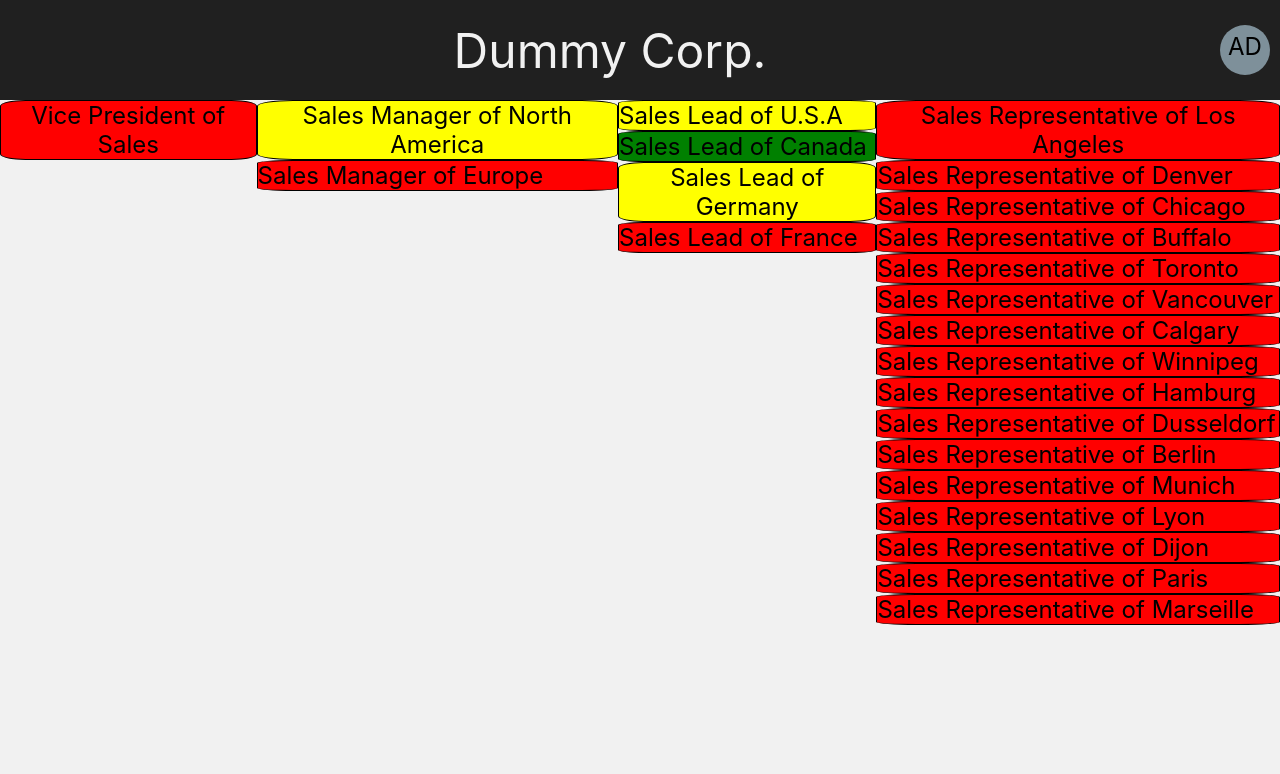
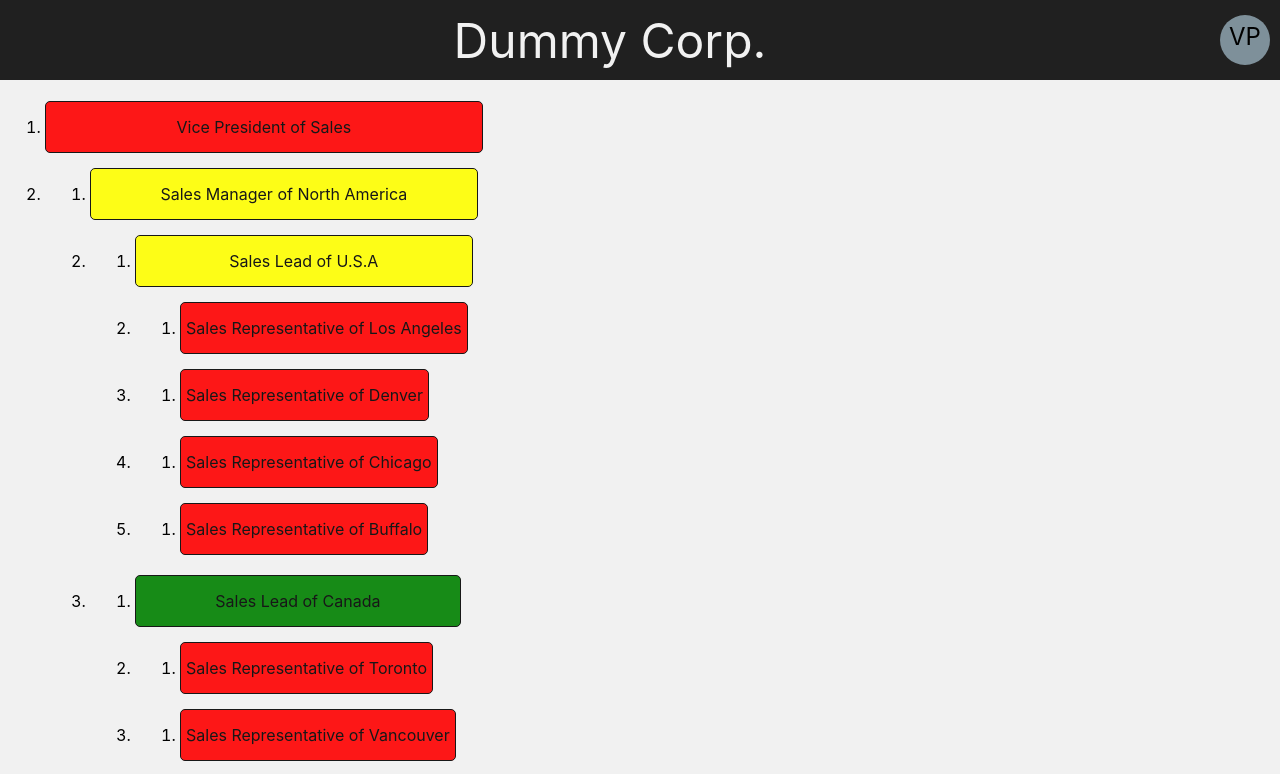
Before and after one commit to Afoy-1995/Xactly-Challenge, a React (Create React App) app: page / in a window 1280 px wide. Shown: the top 774 px of the page. Built offline with nearby package versions, Linux system fonts and the light colour scheme.

Commit message:
Fixed logic error that was causing me issues

```diff
--- a/src/App.js
+++ b/src/App.js
@@ -1,28 +1,22 @@
 import { useEffect, useState } from 'react';
 import { ThemeProvider } from 'styled-components'
 import db from './dummy_db/db.json';
-import { Dummybase } from './dummy_db/db'
 import DashBoard from './DashBoard';
 
 const App = () => {
-  const dummyDb = new Dummybase()
   const [profiles, setProfiles] = useState({})
   const currentUser = {
       id: "admin",
-      position: -1,
-      manages: [0, 1, 2, 3],
+      position: 0,
+      manages: [1, 2, 3],
       continent: "N/A",
       country: "N/A",
       city: "N/A"
   };
   // This simulates a GET request and a database creation has aspects of a RESTful API
   useEffect(() => {
-    dummyDb.createDummyUser(currentUser)
-    for (let i = 0; i < db.hierarchy.length; i++) {
-      dummyDb.createDummyUser(db.hierarchy[i])
-    }
-    setProfiles(dummyDb.profiles)
-  }, [])
+    setProfiles(db.hierarchy)
+  })
 
   return (
       <div>
--- a/src/DashBoard.js
+++ b/src/DashBoard.js
@@ -10,11 +10,10 @@ const Root = styled.div`
     flex-wrap: flex;
     flex-direction: column;
     background-color: #f1f1f1;
+    min-height: 100vh;
 `
 const HierarchyContainer = styled.div`
-    display: flex;
-    flex-wrap: flex;
-    flex-direction: row;
+    flex-direction: column;
 `
 
 const DashBoard  = ({user, corps, profiles}) => {
@@ -23,7 +22,7 @@ const DashBoard  = ({user, corps, profiles}) => {
     const [currList, setList] = useState(profiles)
     useEffect(() => {
         const interval = setInterval(() => {
-            window.location.reload(3000)
+            window.location.reload(false)
         }, 1800000);
         setUser(user)
         setCorps(corps)
--- a/src/components/dashboard/TopBar.js
+++ b/src/components/dashboard/TopBar.js
@@ -6,7 +6,7 @@ import AvatarContainer from "./AvatarContainer";
 const Root = styled.div`
     display: flex;
     width: 100%;
-    height: 100px;
+    height: 80px;
     background-color: #202020;
     flex-flow: row;
 `
--- a/src/components/hierarchy/HierarchyFeed.js
+++ b/src/components/hierarchy/HierarchyFeed.js
@@ -1,52 +1,37 @@
-import React, {useEffect, useState} from "react";
+import React, { useEffect, useState } from "react";
 import styled from "styled-components/macro";
 import HierarchyNode from "./HierarchyNode";
 
 const Root = styled.div`
     display: flex;
-    min-height: 100vh;
+    flex-direction: row;
+    margin: 5px;
 `
 
-const List = styled.div`
+const List = styled.ol`
     display: flex;
     flex-direction: column;
 `
 
-const HierarchyFeed = ({list}) => {
-    const [positionGroups, setPositionGroups] = useState({})
+const HierarchyFeed = ({ list }) => {
+    const [listModel, setListModel] = useState(list)
 
     useEffect(() => {
-        createOrgChart(list)
+        setListModel(list)
     }, [list])
 
-    function createOrgChart(list) {
-        let arr = []
-        for (const id in list) {
-            const user = list[id]
-            arr.push(user)
-        }
-        arr = arr.sort()
-        const groupPositions = arr.reduce((rv, x) => {
-            (rv[x['position']] = rv[x['position']] || []).push(x);
-            return rv
-        }, {})
 
-        setPositionGroups(groupPositions)
-    }
 
+
+    // create a dynamic ordered list
     return (
         <Root>
-            {Object.keys(positionGroups).map((v) => {
-                if (v !== "-1") {
-                    return(
-                        <List key={v}>
-                            {positionGroups[v].map((user) => {
-                               return ( <HierarchyNode user={user} /> )
-                            })}
-                        </List>
-                    )
-                }
-            })}
+            <List>
+                {listModel ? <li><HierarchyNode user={listModel}/></li> : null}
+                {listModel.manages !== undefined && listModel.manages !== null && listModel.manages.length > 0 ? listModel.manages.map((elem) => {
+                    return <li><HierarchyFeed list={elem} /> </li>
+                }): null}
+            </List>
         </Root>
     )
 }
--- a/src/components/hierarchy/HierarchyNode.js
+++ b/src/components/hierarchy/HierarchyNode.js
@@ -6,17 +6,37 @@ const Root = styled.div`
     display: flex;
     border-style: solid;
     border-width: 0.5px;
-    border-radius: 10%;
+    border-radius: 5px;
     text-align: center;
     background-color: ${({status_color}) => (status_color)};
+    opacity: 0.9;
+    min-height: 50px;
+    min-width: 100px;
+    margin-top: auto;
+    margin-bottom: auto;
 `
 const PositionText = styled.div`
-    font-size: 24px;
     text-align: center;
+    margin: auto;
+    padding-left: 5px;
+    padding-right: 5px;
+`
+
+const CreateLineToNext = styled.div`
+    display: flex;
+    width: 150px;
+    height: 5px;
+`
+
+const CreateLineToPrev = styled.div`
+    display: flex;
+    width: 150px;
+    height: 5px;
 `
 
 const HierarchyNode = ({user}) => {
-    const [position, setPosition] = useState("Vice President of Sales")
+    console.log(user)
+    const [position, setPosition] = useState("")
     const [status, setStatus] = useState("blue")
 
     useEffect(() => {
@@ -46,11 +66,15 @@ const HierarchyNode = ({user}) => {
     }, [user.position])
 
     return (
-        <Root status_color={status}>
-            <PositionText>
-                {position}
-            </PositionText>
-        </Root>
+        <>
+            {user.position !== 0 ? <CreateLineToPrev /> : null}
+            <Root status_color={status}>
+                <PositionText>
+                    {position}
+                </PositionText>
+            </Root>
+            {user.manages ? <CreateLineToNext /> : null}
+        </>
     );
 }
 
--- a/src/dummy_db/db.js
+++ b/src/dummy_db/db.js
@@ -86,6 +86,6 @@ export class Dummybase {
     }
 
     get profiles() {
-        return this.database
+        return Object.values(this.database)
     }
 }
--- a/src/dummy_db/db.json
+++ b/src/dummy_db/db.json
@@ -1,190 +1,194 @@
-
 {
     "company": "Dummy Corp.",
-    "hierarchy": [
-        {
+    "hierarchy": {
         "position": 0,
-            "manages": [1, 2, 3],
         "status": "critical",
         "continent": "N/A",
         "country": "N/A",
-            "city": "N/A"
+        "city": "N/A",
+        "manages": [
+            {
+                "position": 1,
+                "status": "warning",
+                "continent": "North America",
+                "country": "N/A",
+                "city": "N/A",
+                "manages": [
+                    {
+                        "position": 2,
+                        "status": "warning",
+                        "continent": "North America",
+                        "country": "U.S.A",
+                        "city": "N/A",
+                        "manages": [
+                            {
+                                "position": 3,
+                                "status": "critical",
+                                "continent": "North America",
+                                "country": "U.S.A",
+                                "city": "Los Angeles",
+                                "manages": null
+                            },
+                            {
+                                "position": 3,
+                                "status": "critical",
+                                "continent": "North America",
+                                "country": "U.S.A",
+                                "city": "Denver",
+                                "manages": null
+                            },
+                            {
+                                "position": 3,
+                                "status": "critical",
+                                "continent": "North America",
+                                "country": "U.S.A",
+                                "city": "Chicago",
+                                "manages": null
+                            },
+                            {
+                                "position": 3,
+                                "status": "critical",
+                                "continent": "North America",
+                                "country": "U.S.A",
+                                "city": "Buffalo",
+                                "manages": null
+                            }
+                        ]
+                    },
+                    {
+                        "position": 2,
+                        "status": "normal",
+                        "continent": "North America",
+                        "country": "Canada",
+                        "city": "N/A",
+                        "manages": [
+                            {
+                                "position": 3,
+                                "status": "critical",
+                                "continent": "North America",
+                                "country": "Canada",
+                                "city": "Toronto",
+                                "manages": null
+                            },
+                            {
+                                "position": 3,
+                                "status": "critical",
+                                "continent": "North America",
+                                "country": "Canada",
+                                "city": "Vancouver",
+                                "manages": null
+                            },
+                            {
+                                "position": 3,
+                                "status": "critical",
+                                "continent": "North America",
+                                "country": "Canada",
+                                "city": "Calgary",
+                                "manages": null
+                            },
+                            {
+                                "position": 3,
+                                "status": "critical",
+                                "continent": "North America",
+                                "country": "Canada",
+                                "city": "Winnipeg",
+                                "manages": null
+                            }
+                        ]
+                    }
+                ]
             },
             {
                 "position": 1,
-            "manages": [2, 3],
-            "status": "warning",
-            "continent": "North America",
-            "country": "N/A",
-            "city": "N/A"
-        },
-        {
-            "position": 1,
-            "manages": [2, 3],
                 "status": "critical",
                 "continent": "Europe",
                 "country": "N/A",
-            "city": "N/A"
+                "city": "N/A",
+                "manages": [
+                    {
+                        "position": 2,
+                        "status": "warning",
+                        "continent": "Europe",
+                        "country": "Germany",
+                        "city": "N/A",
+                        "manages": [
+                            {
+                                "position": 3,
+                                "status": "critical",
+                                "continent": "Europe",
+                                "country": "Germany",
+                                "city": "Hamburg",
+                                "manages": null
+                            },
+                            {
+                                "position": 3,
+                                "status": "critical",
+                                "continent": "Europe",
+                                "country": "Germany",
+                                "city": "Dusseldorf",
+                                "manages": null
+                            },
+                            {
+                                "position": 3,
+                                "status": "critical",
+                                "continent": "Europe",
+                                "country": "Germany",
+                                "city": "Berlin",
+                                "manages": null
+                            },
+                            {
+                                "position": 3,
+                                "status": "critical",
+                                "continent": "Europe",
+                                "country": "Germany",
+                                "city": "Munich",
+                                "manages": null
+                            }
+                        ]
                     },
                     {
                         "position": 2,
-            "manages": [3],
-            "status": "warning",
-            "continent": "North America",
-            "country": "U.S.A",
-            "city": "N/A"
-        },
-        {
-            "position": 2,
-            "manages": [3],
-            "status": "normal",
-            "continent": "North America",
-            "country": "Canada",
-            "city": "N/A"
-        },
-        {
-            "position": 2,
-            "manages": [3],
-            "status": "warning",
-            "continent": "Europe",
-            "country": "Germany",
-            "city": "N/A"
-        },
-        {
-            "position": 2,
-            "manages": [3],
                         "status": "critical",
                         "continent": "Europe",
                         "country": "France",
-            "city": "N/A"
+                        "city": "N/A",
+                        "manages": [
+                            {
+                                "position": 3,
+                                "status": "critical",
+                                "continent": "Europe",
+                                "country": "France",
+                                "city": "Lyon",
+                                "manages": null
                             },
                             {
                                 "position": 3,
-            "manages": [],
                                 "status": "critical",
-            "continent": "North America",
-            "country": "U.S.A",
-            "city": "Los Angeles"
+                                "continent": "Europe",
+                                "country": "France",
+                                "city": "Dijon",
+                                "manages": null
                             },
                             {
                                 "position": 3,
-            "manages": [],
                                 "status": "critical",
-            "continent": "North America",
-            "country": "U.S.A",
-            "city": "Denver"
+                                "continent": "Europe",
+                                "country": "France",
+                                "city": "Paris",
+                                "manages": null
                             },
                             {
                                 "position": 3,
-            "manages": [],
-            "status": "critical",
-            "continent": "North America",
-            "country": "U.S.A",
-            "city": "Chicago"
-        },
-        {
-            "position": 3,
-            "manages": [],
-            "status": "critical",
-            "continent": "North America",
-            "country": "U.S.A",
-            "city": "Buffalo"
-        },
-        {
-            "position": 3,
-            "manages": [],
-            "status": "critical",
-            "continent": "North America",
-            "country": "Canada",
-            "city": "Toronto"
-        },
-        {
-            "position": 3,
-            "manages": [],
-            "status": "critical",
-            "continent": "North America",
-            "country": "Canada",
-            "city": "Vancouver"
-        },
-        {
-            "position": 3,
-            "manages": [],
-            "status": "critical",
-            "continent": "North America",
-            "country": "Canada",
-            "city": "Calgary"
-        },
-        {
-            "position": 3,
-            "manages": [],
-            "status": "critical",
-            "continent": "North America",
-            "country": "Canada",
-            "city": "Winnipeg"
-        },
-        {
-            "position": 3,
-            "manages": [],
-            "status": "critical",
-            "continent": "Europe",
-            "country": "Germany",
-            "city": "Hamburg"
-        },
-        {
-            "position": 3,
-            "manages": [],
-            "status": "critical",
-            "continent": "Europe",
-            "country": "Germany",
-            "city": "Dusseldorf"
-        },
-        {
-            "position": 3,
-            "manages": [],
-            "status": "critical",
-            "continent": "Europe",
-            "country": "Germany",
-            "city": "Berlin"
-        },
-        {
-            "position": 3,
-            "manages": [],
-            "status": "critical",
-            "continent": "Europe",
-            "country": "Germany",
-            "city": "Munich"
-        },
-        {
-            "position": 3,
-            "manages": [],
                                 "status": "critical",
                                 "continent": "Europe",
                                 "country": "France",
-            "city": "Lyon"
-        },
-        {
-            "position": 3,
-            "manages": [],
-            "status": "critical",
-            "continent": "Europe",
-            "country": "France",
-            "city": "Dijon"
-        },
-        {
-            "position": 3,
-            "manages": [],
-            "status": "critical",
-            "continent": "Europe",
-            "country": "France",
-            "city": "Paris"
-        },
-        {
-            "position": 3,
-            "manages": [],
-            "status": "critical",
-            "continent": "Europe",
-            "country": "France",
-            "city": "Marseille"
+                                "city": "Marseille",
+                                "manages": null
                             }
                         ]
                     }
+                ]
+            }
+        ]
+    }
+}
```
Lines whose indentation alone changed are shown as unchanged.
